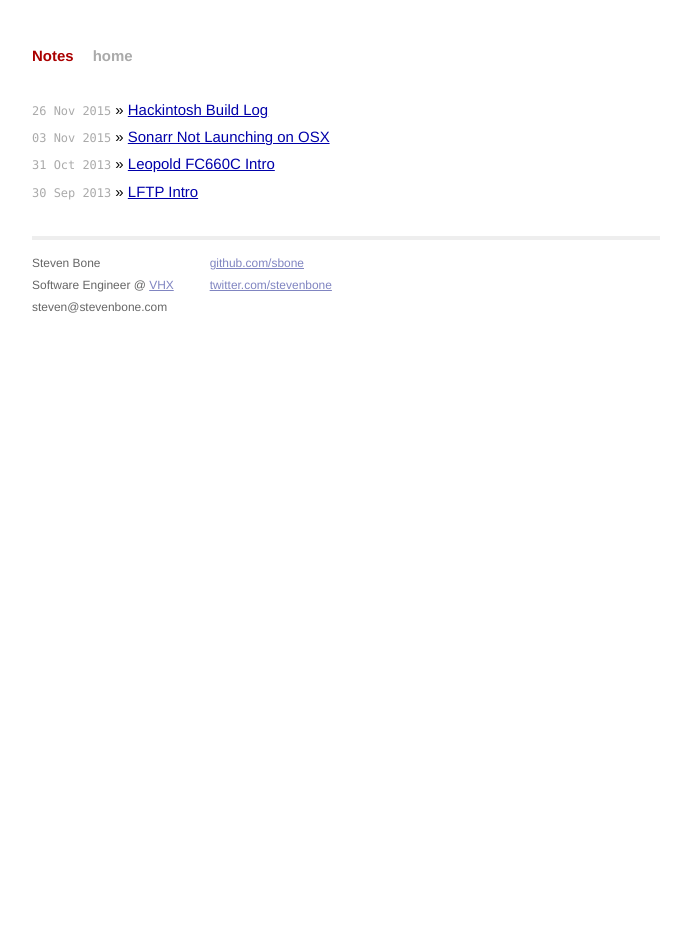
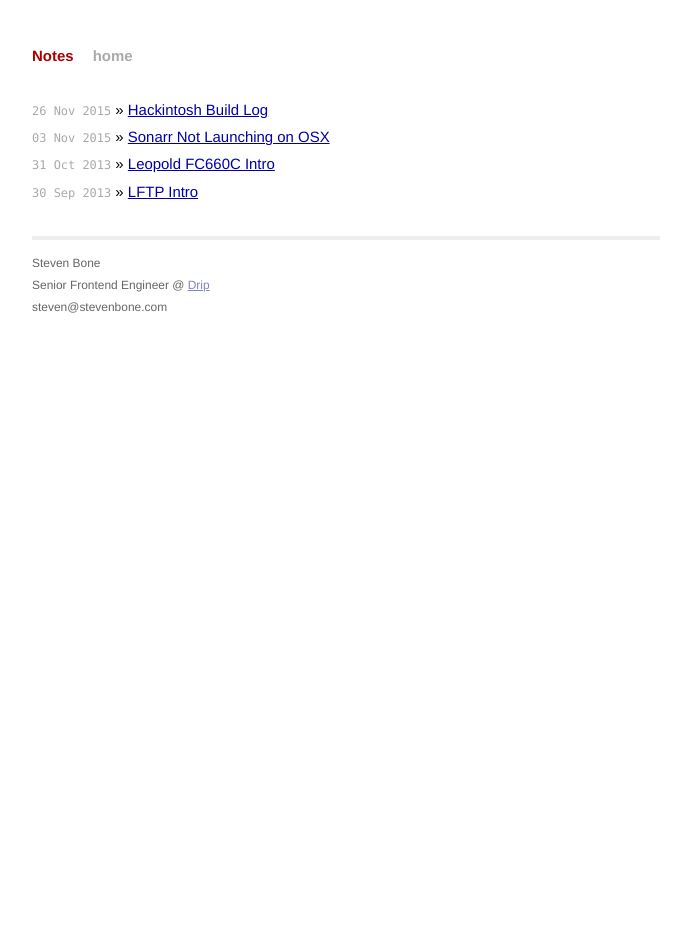
Before and after one commit to sbone/notes.stevenbone.com, a Jekyll site: the page built from index.html, in a window 1280 px wide. Shown: the whole page, without its empty margins (294-985 px from the left). Built offline with Jekyll 4.4.1, drawn with Linux system fonts in a browser that asks for light colours; Markdown is read by kramdown in place of the engine named in the settings.

Commit message:
Update info

```diff
--- a/_layouts/default.html
+++ b/_layouts/default.html
@@ -27,14 +27,8 @@
             <div class="contact">
               <p>
                 Steven Bone<br />
-								Software Engineer @ <a href="http://www.vhx.tv/">VHX</a><br />
+								Senior Frontend Engineer @ <a href="https://www.drip.com/">Drip</a><br />
                 steven@stevenbone.com
-              </p>
-            </div>
-            <div class="contact">
-              <p>
-                <a href="https://github.com/sbone">github.com/sbone</a><br />
-                <a href="https://twitter.com/stevenbone">twitter.com/stevenbone</a><br />
               </p>
             </div>
           </div>
```
